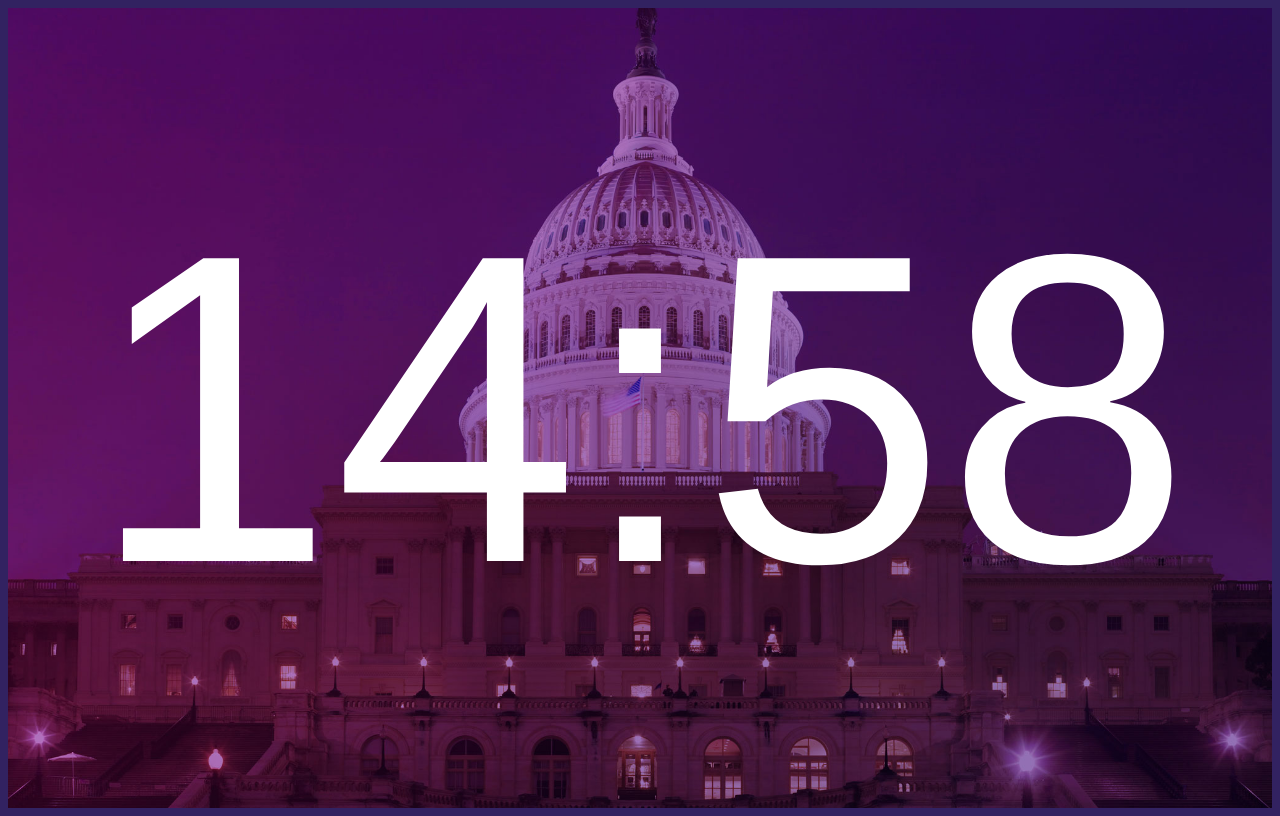
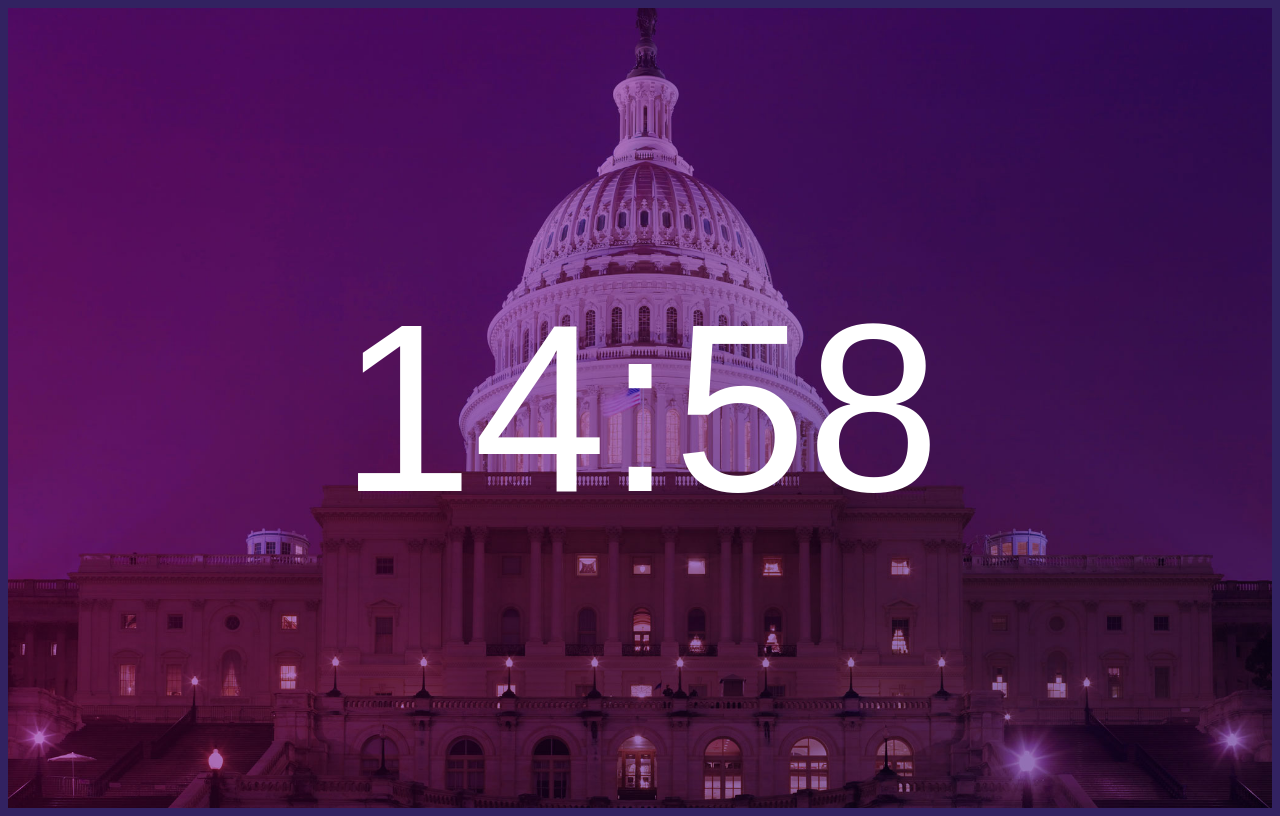
Before and after one commit to TaxFoundation/taxprom-timer, a React (Create React App) app: page / in a window 1280 px wide. Both pictures are taken after a click on the button "Start Timer". Built offline with nearby package versions, Linux system fonts and the light colour scheme.

Commit message:
Change timer height

```diff
--- a/src/style.css
+++ b/src/style.css
@@ -42,7 +42,7 @@ body {
 
 .timer__time {
   font-family: sans-serif;
-  font-size: 55vh;
+  font-size: 30vh;
   margin: 0;
   text-align: center; }
 
--- a/src/styles/Timer.scss
+++ b/src/styles/Timer.scss
@@ -1,7 +1,7 @@
 .timer {
   &__time {
     font-family: sans-serif;
-    font-size: 55vh;
+    font-size: 30vh;
     margin: 0;
     text-align: center;
   }
```
